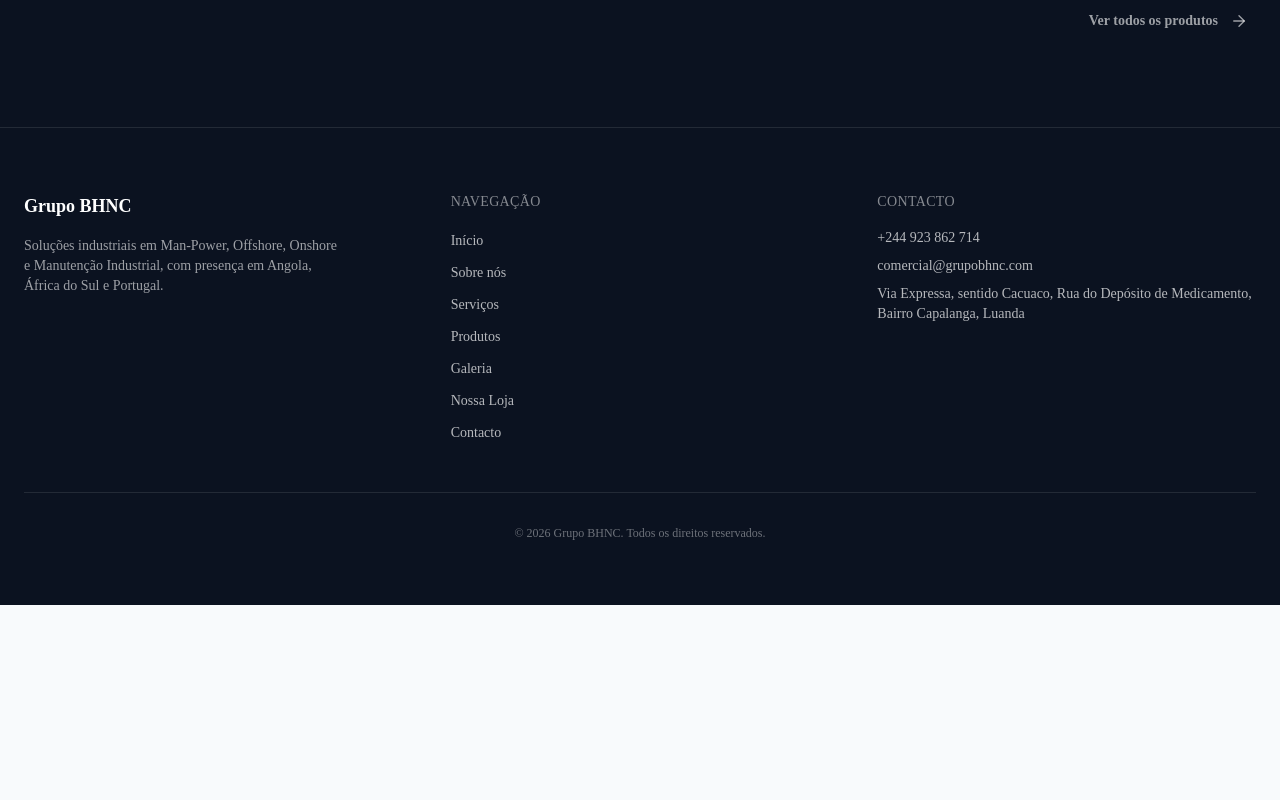
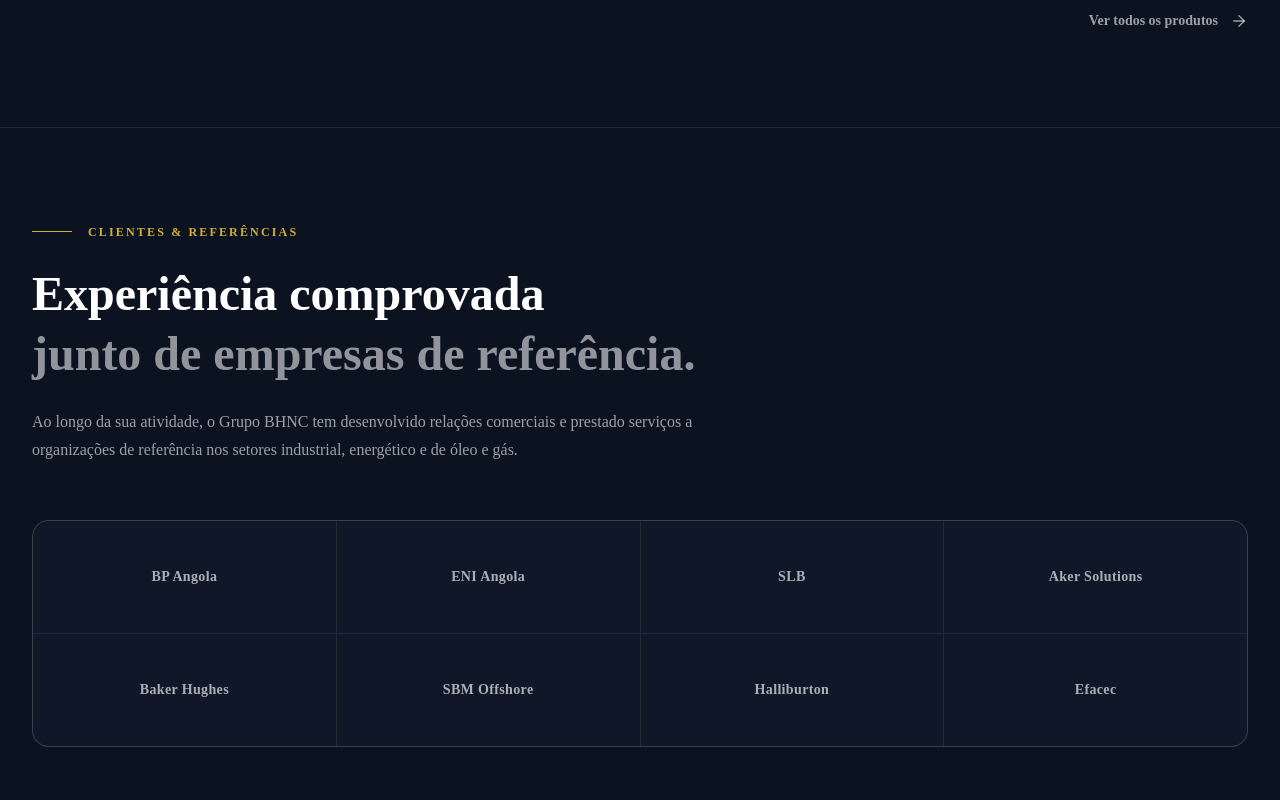
Before and after one commit to Fernando-Sapalo/grupo-bhnc, a Next.js app: page / in a window 1280 px wide. Shown: the part 2300-3100 px from the top of the page. Before the commit the page ends 2905 px from the top, so only its background shows below. Built offline with nearby package versions, Linux system fonts and the light colour scheme.

Commit message:
feat: add client references section

```diff
--- a/app/(site)/page.tsx
+++ b/app/(site)/page.tsx
@@ -1,15 +1,15 @@
 import Hero from "@/components/sections/hero/Hero";
 import AboutPreview from "@/components/sections/about/AboutPreview";
 import PartnerLogos from "@/components/sections/brands/PartnerLogos";
+import ClientReferences from "@/components/sections/references/ClientReferences";
 
 export default function HomePage() {
   return (
     <>
       <Hero />
-
       <AboutPreview />
-
       <PartnerLogos />
+      <ClientReferences />
     </>
   );
 }
--- /dev/null
+++ b/src/components/sections/references/ClientReferences.tsx
@@ -0,0 +1,54 @@
+const references = [
+  "BP Angola",
+  "ENI Angola",
+  "SLB",
+  "Aker Solutions",
+  "Baker Hughes",
+  "SBM Offshore",
+  "Halliburton",
+  "Efacec",
+];
+
+export default function ClientReferences() {
+  return (
+    <section className="border-t border-white/10 bg-[#0B1220] text-white">
+      <div className="mx-auto max-w-[1440px] px-8 py-24">
+        <div className="max-w-3xl">
+          <div className="flex items-center gap-4">
+            <span className="h-px w-10 bg-[#D4AF37]" />
+
+            <span className="text-xs font-semibold uppercase tracking-[0.18em] text-[#D4AF37]">
+              Clientes & Referências
+            </span>
+          </div>
+
+          <h2 className="mt-6 text-3xl font-semibold leading-tight md:text-4xl lg:text-5xl">
+            Experiência comprovada
+            <span className="block text-white/55">
+              junto de empresas de referência.
+            </span>
+          </h2>
+
+          <p className="mt-6 max-w-2xl text-base leading-7 text-white/60">
+            Ao longo da sua atividade, o Grupo BHNC tem desenvolvido relações
+            comerciais e prestado serviços a organizações de referência nos
+            setores industrial, energético e de óleo e gás.
+          </p>
+        </div>
+
+        <div className="mt-14 grid grid-cols-2 gap-px overflow-hidden rounded-xl border border-white/10 bg-white/10 md:grid-cols-4">
+          {references.map((company) => (
+            <div
+              key={company}
+              className="flex min-h-28 items-center justify-center bg-[#0F1729] px-6 py-7 text-center transition-colors duration-300 hover:bg-white/[0.05]"
+            >
+              <span className="text-sm font-semibold tracking-wide text-white/65 transition-colors duration-300 hover:text-[#D4AF37]">
+                {company}
+              </span>
+            </div>
+          ))}
+        </div>
+      </div>
+    </section>
+  );
+}
```
